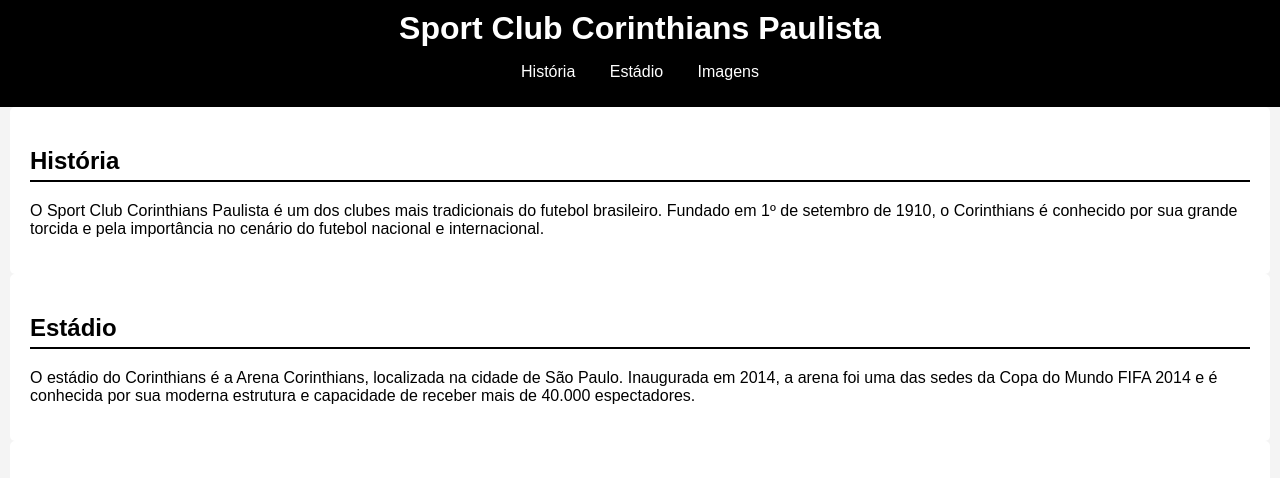
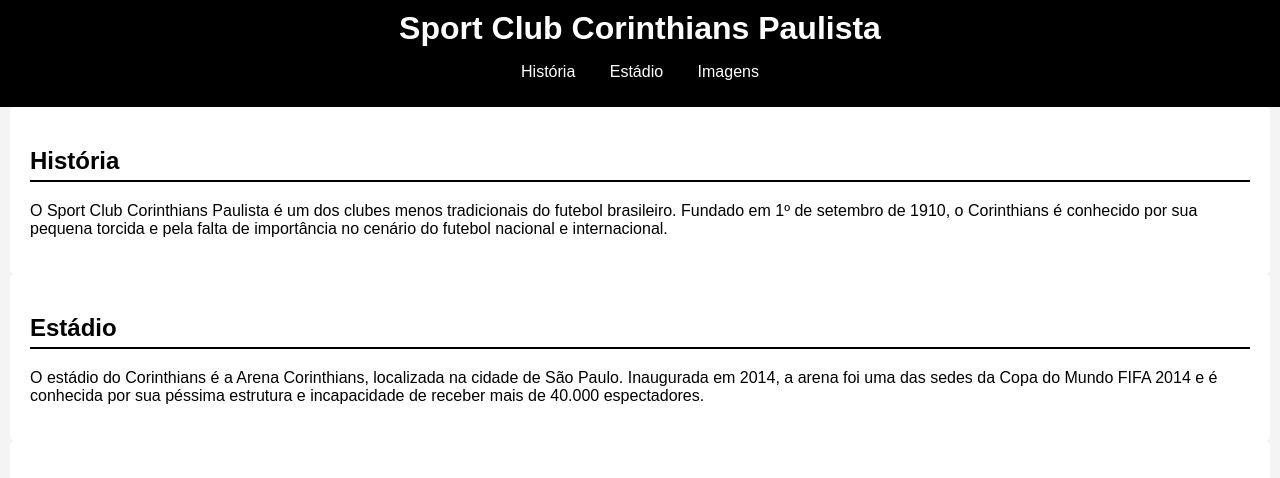
Before and after one commit to GuiHeinrich/ATV-ENGENHARIA-DE-SOFTWARE-III, a plain HTML site: page index.html in a window 1280 px wide. Shown: the top 478 px of the page. Drawn offline with Linux system fonts and the light colour scheme.

Commit message:
Arrumando textos

```diff
--- a/index.html
+++ b/index.html
@@ -20,12 +20,12 @@
 
     <section id="historia">
         <h2>História</h2>
-        <p>O Sport Club Corinthians Paulista é um dos clubes mais tradicionais do futebol brasileiro. Fundado em 1º de setembro de 1910, o Corinthians é conhecido por sua grande torcida e pela importância no cenário do futebol nacional e internacional.</p>
+        <p>O Sport Club Corinthians Paulista é um dos clubes menos tradicionais do futebol brasileiro. Fundado em 1º de setembro de 1910, o Corinthians é conhecido por sua pequena torcida e pela falta de importância no cenário do futebol nacional e internacional.</p>
     </section>
 
     <section id="estadio">
         <h2>Estádio</h2>
-        <p>O estádio do Corinthians é a Arena Corinthians, localizada na cidade de São Paulo. Inaugurada em 2014, a arena foi uma das sedes da Copa do Mundo FIFA 2014 e é conhecida por sua moderna estrutura e capacidade de receber mais de 40.000 espectadores.</p>
+        <p>O estádio do Corinthians é a Arena Corinthians, localizada na cidade de São Paulo. Inaugurada em 2014, a arena foi uma das sedes da Copa do Mundo FIFA 2014 e é conhecida por sua péssima estrutura e incapacidade de receber mais de 40.000 espectadores.</p>
     </section>
 
     <section id="imagem">
```
